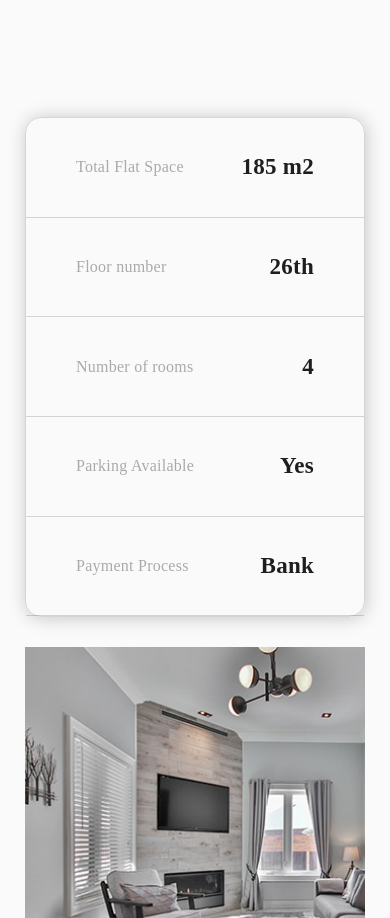
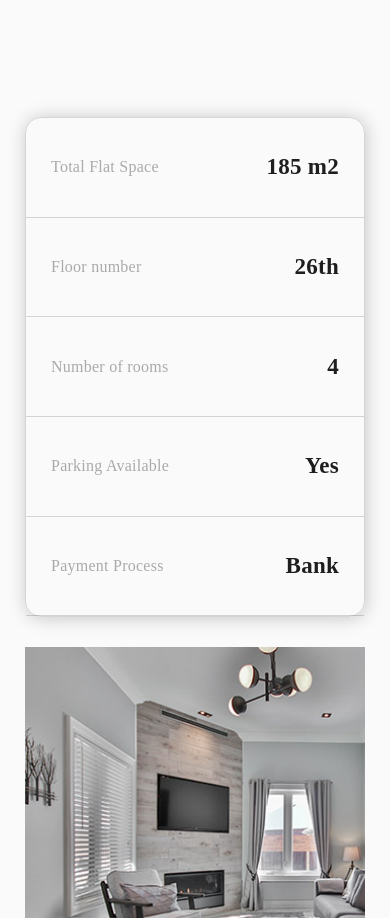
Before and after one commit to ArzumResulova/villa-agency-practice, a plain HTML site: page index.html in a window 390 px wide. Shown: the part 4277-5195 px from the top of the page. Drawn offline with Linux system fonts and the light colour scheme.

Commit message:
fix: it has been fixed

```diff
--- a/styles/styles.css
+++ b/styles/styles.css
@@ -1830,7 +1830,7 @@ textarea {
 
     .sec4-first-info>div {
         justify-content: space-between;
-        padding: 0px 50px;
+        padding: 0px 25px;
 
     }
 
```
